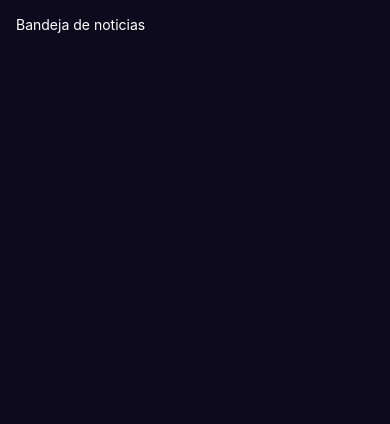
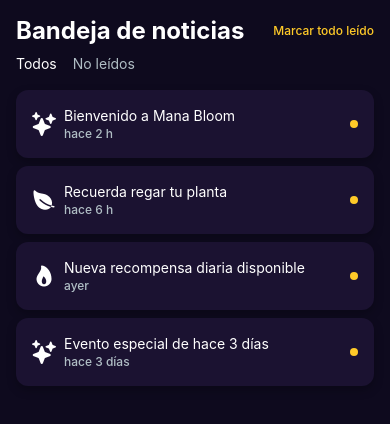
Before and after one commit to codesebastianvega/mana-bloom-app, a React Native app: screen /NewsInboxModal in a window 390 px wide. Shown: the top 424 px of the page. Built offline with nearby package versions, Linux system fonts and the light colour scheme.

Commit message:
feat(news/inbox): bandeja de noticias modal con detalle y marcado de lectura

```diff
--- a/App.js
+++ b/App.js
@@ -2,7 +2,7 @@
 // Afecta: navegación global
 // Propósito: Configurar navegación y proveer contexto global
 // Puntos de edición futura: agregar providers adicionales
-// Autor: Codex - Fecha: 2025-08-12
+// Autor: Codex - Fecha: 2025-08-13
 
 import React from "react";
 import { NavigationContainer } from "@react-navigation/native";
@@ -53,8 +53,7 @@
           <RootStack.Screen
             name="NewsInboxModal"
             component={NewsInboxScreen}
-            options={{ presentation: "modal" }}
-
+            options={{ presentation: "modal", headerShown: false }}
           />
         </RootStack.Navigator>
       </NavigationContainer>
--- a/src/components/home/NewsFeedSection.styles.js
+++ b/src/components/home/NewsFeedSection.styles.js
@@ -1,8 +1,8 @@
 // [MB] Módulo: Home / Estilos: NewsFeedSection
 // Afecta: HomeScreen
-// Propósito: Estilos para feed de noticias con marcas de leído
+// Propósito: Estilos para feed de noticias con acceso a la bandeja completa
 // Puntos de edición futura: ajustar layout y variantes de ítems
-// Autor: Codex - Fecha: 2025-08-12
+// Autor: Codex - Fecha: 2025-08-13
 
 import { StyleSheet } from "react-native";
 import { Colors, Spacing, Radii, Elevation, Typography } from "../../theme";
@@ -25,7 +25,7 @@
     ...Typography.h2,
     color: Colors.text,
   },
-  markAll: {
+  viewAll: {
     ...Typography.caption,
     color: Colors.accent,
   },
--- /dev/null
+++ b/src/components/news/NewsDetailModal.js
@@ -0,0 +1,92 @@
+// [MB] Módulo: Noticias / Componente: NewsDetailModal
+// Afecta: NewsInboxScreen
+// Propósito: Mostrar detalle de una noticia con acciones de lectura
+// Puntos de edición futura: conectar cuerpo real y animaciones
+// Autor: Codex - Fecha: 2025-08-13
+
+import React, { useEffect, useRef } from "react";
+import {
+  Modal,
+  View,
+  Text,
+  TouchableOpacity,
+  AccessibilityInfo,
+  findNodeHandle,
+} from "react-native";
+import { Ionicons } from "@expo/vector-icons";
+import { useAppDispatch } from "../../state/AppContext";
+import { Colors } from "../../theme";
+import styles from "./NewsDetailModal.styles";
+
+export default function NewsDetailModal({ news, onClose }) {
+  const dispatch = useAppDispatch();
+  const titleRef = useRef(null);
+
+  useEffect(() => {
+    if (!news.read) {
+      dispatch({ type: "MARK_NEWS_READ", payload: { id: news.id } });
+    }
+    const node = findNodeHandle(titleRef.current);
+    if (node) {
+      AccessibilityInfo.setAccessibilityFocus(node);
+    }
+  }, [news, dispatch]);
+
+  const handleMark = () => {
+    dispatch({ type: "MARK_NEWS_READ", payload: { id: news.id } });
+    onClose();
+  };
+
+  const formattedDate = new Date(news.timestamp).toLocaleDateString("es-ES");
+
+  return (
+    <Modal
+      visible
+      transparent
+      animationType="fade"
+      onRequestClose={onClose}
+    >
+      <View style={styles.overlay}>
+        <View style={styles.content} accessibilityRole="dialog">
+          <Ionicons
+            name={news.iconName}
+            size={48}
+            color={Colors.text}
+            style={styles.icon}
+          />
+          <Text ref={titleRef} style={styles.title} accessibilityRole="header">
+            {news.title}
+          </Text>
+          <Text style={styles.date}>{formattedDate}</Text>
+          <Text style={styles.body} accessibilityRole="text">
+            Lorem ipsum dolor sit amet, consectetur adipiscing elit.
+            Vestibulum id ligula porta felis euismod semper.
+            Donec id elit non mi porta gravida at eget metus.
+
+            Sed posuere consectetur est at lobortis. Maecenas faucibus
+            mollis interdum. Integer posuere erat a ante venenatis dapibus.
+
+            Cras mattis consectetur purus sit amet fermentum. Praesent
+            commodo cursus magna, vel scelerisque nisl consectetur et.
+          </Text>
+          <View style={styles.actions}>
+            <TouchableOpacity
+              onPress={onClose}
+              accessibilityRole="button"
+              accessibilityLabel="Cerrar detalle de noticia"
+            >
+              <Text style={styles.actionText}>Cerrar</Text>
+            </TouchableOpacity>
+            <TouchableOpacity
+              onPress={handleMark}
+              accessibilityRole="button"
+              accessibilityLabel="Marcar noticia como leída"
+            >
+              <Text style={styles.actionText}>Marcar leído</Text>
+            </TouchableOpacity>
+          </View>
+        </View>
+      </View>
+    </Modal>
+  );
+}
--- /dev/null
+++ b/src/components/news/NewsDetailModal.styles.js
@@ -0,0 +1,54 @@
+// [MB] Módulo: Noticias / Estilos: NewsDetailModal
+// Afecta: NewsDetailModal
+// Propósito: Estilos para overlay de detalle de noticia
+// Puntos de edición futura: animaciones y tamaños responsivos
+// Autor: Codex - Fecha: 2025-08-13
+
+import { StyleSheet } from "react-native";
+import { Colors, Spacing, Radii, Typography, Elevation } from "../../theme";
+
+export default StyleSheet.create({
+  overlay: {
+    flex: 1,
+    backgroundColor: Colors.overlay,
+    justifyContent: "center",
+    alignItems: "center",
+    padding: Spacing.base,
+  },
+  content: {
+    width: "100%",
+    backgroundColor: Colors.surface,
+    borderRadius: Radii.lg,
+    padding: Spacing.large,
+    gap: Spacing.small,
+    ...Elevation.card,
+  },
+  icon: {
+    alignSelf: "center",
+  },
+  title: {
+    ...Typography.h2,
+    color: Colors.text,
+    textAlign: "center",
+  },
+  date: {
+    ...Typography.caption,
+    color: Colors.textMuted,
+    textAlign: "center",
+  },
+  body: {
+    ...Typography.body,
+    color: Colors.text,
+    marginTop: Spacing.small,
+  },
+  actions: {
+    flexDirection: "row",
+    justifyContent: "space-between",
+    marginTop: Spacing.large,
+    gap: Spacing.base,
+  },
+  actionText: {
+    ...Typography.body,
+    color: Colors.accent,
+  },
+});
--- a/src/screens/NewsInboxScreen.js
+++ b/src/screens/NewsInboxScreen.js
@@ -1,19 +1,120 @@
 // [MB] Módulo: Noticias / Pantalla: NewsInboxScreen
-// Afecta: HomeScreen (modal de noticias)
-// Propósito: mostrar bandeja de noticias
-// Puntos de edición futura: estilos dedicados y conexión real
-// Autor: Codex - Fecha: 2025-08-19
+// Afecta: NewsInboxModal
+// Propósito: Bandeja de noticias con filtros y detalle
+// Puntos de edición futura: conectar con feed real y paginación
+// Autor: Codex - Fecha: 2025-08-13
 
-import React from "react";
-import { SafeAreaView, Text } from "react-native";
+import React, { useState, useEffect } from "react";
+import {
+  SafeAreaView,
+  View,
+  Text,
+  TouchableOpacity,
+  FlatList,
+} from "react-native";
+import { Ionicons } from "@expo/vector-icons";
+import { useRoute } from "@react-navigation/native";
+import { useNewsFeed, useAppDispatch } from "../state/AppContext";
 import { Colors, Spacing } from "../theme";
+import { timeAgo } from "../utils/time";
+import styles from "./NewsInboxScreen.styles";
+import NewsDetailModal from "../components/news/NewsDetailModal";
 
 export default function NewsInboxScreen() {
+  const { items } = useNewsFeed();
+  const dispatch = useAppDispatch();
+  const route = useRoute();
+  const [filter, setFilter] = useState("all");
+  const [selected, setSelected] = useState(null);
+
+  const filteredItems =
+    filter === "unread" ? items.filter((it) => !it.read) : items;
+
+  const markAll = () => dispatch({ type: "MARK_ALL_NEWS_READ" });
+
+  useEffect(() => {
+    const initialId = route.params?.initialId;
+    if (initialId) {
+      const found = items.find((it) => it.id === initialId);
+      if (found) setSelected(found);
+    }
+  }, [route.params, items]);
+
+  const renderItem = ({ item }) => (
+    <TouchableOpacity
+      style={styles.row}
+      onPress={() => setSelected(item)}
+      accessibilityRole="button"
+      accessibilityLabel={`Abrir noticia: ${item.title}`}
+    >
+      <Ionicons name={item.iconName} size={24} color={Colors.text} />
+      <View style={styles.rowText}>
+        <Text style={styles.rowTitle}>{item.title}</Text>
+        <Text style={styles.time}>{timeAgo(item.timestamp)}</Text>
+      </View>
+      {!item.read && <View style={styles.unreadDot} />}
+    </TouchableOpacity>
+  );
+
   return (
-    <SafeAreaView
-      style={{ flex: 1, backgroundColor: Colors.background, padding: Spacing.base }}
-    >
-      <Text style={{ color: Colors.text }}>Bandeja de noticias</Text>
+    <SafeAreaView style={styles.container}>
+      <FlatList
+        data={filteredItems}
+        keyExtractor={(it) => it.id}
+        renderItem={renderItem}
+        contentContainerStyle={{
+          padding: Spacing.base,
+          paddingBottom: 96,
+          gap: Spacing.small,
+        }}
+        ListHeaderComponent={
+          <View style={styles.headerWrapper}>
+            <View style={styles.headerRow}>
+              <Text style={styles.title} accessibilityRole="header">
+                Bandeja de noticias
+              </Text>
+              <TouchableOpacity
+                onPress={markAll}
+                accessibilityRole="button"
+                accessibilityLabel="Marcar todas las noticias como leídas"
+              >
+                <Text style={styles.markAll}>Marcar todo leído</Text>
+              </TouchableOpacity>
+            </View>
+            <View style={styles.filterRow}>
+              <TouchableOpacity
+                onPress={() => setFilter("all")}
+                accessibilityRole="button"
+                accessibilityLabel="Mostrar todas las noticias"
+              >
+                <Text
+                  style={filter === "all" ? styles.filterActive : styles.filter}
+                >
+                  Todos
+                </Text>
+              </TouchableOpacity>
+              <TouchableOpacity
+                onPress={() => setFilter("unread")}
+                accessibilityRole="button"
+                accessibilityLabel="Mostrar noticias no leídas"
+              >
+                <Text
+                  style={filter === "unread" ? styles.filterActive : styles.filter}
+                >
+                  No leídos
+                </Text>
+              </TouchableOpacity>
+            </View>
+          </View>
+        }
+        accessibilityRole="list"
+      />
+      {selected && (
+        <NewsDetailModal
+          news={selected}
+          onClose={() => setSelected(null)}
+        />
+      )}
     </SafeAreaView>
   );
 }
--- /dev/null
+++ b/src/screens/NewsInboxScreen.styles.js
@@ -0,0 +1,68 @@
+// [MB] Módulo: Noticias / Estilos: NewsInboxScreen
+// Afecta: NewsInboxModal
+// Propósito: Estilos para bandeja de noticias con filtros y detalle
+// Puntos de edición futura: variaciones de layout y colores
+// Autor: Codex - Fecha: 2025-08-13
+
+import { StyleSheet } from "react-native";
+import { Colors, Spacing, Radii, Typography, Elevation } from "../theme";
+
+export default StyleSheet.create({
+  container: {
+    flex: 1,
+    backgroundColor: Colors.background,
+  },
+  headerWrapper: {
+    marginBottom: Spacing.small,
+    gap: Spacing.small,
+  },
+  headerRow: {
+    flexDirection: "row",
+    alignItems: "center",
+    justifyContent: "space-between",
+  },
+  title: {
+    ...Typography.h1,
+    color: Colors.text,
+  },
+  markAll: {
+    ...Typography.caption,
+    color: Colors.accent,
+  },
+  filterRow: {
+    flexDirection: "row",
+    gap: Spacing.base,
+  },
+  filter: {
+    ...Typography.body,
+    color: Colors.textMuted,
+  },
+  filterActive: {
+    ...Typography.body,
+    color: Colors.text,
+  },
+  row: {
+    flexDirection: "row",
+    alignItems: "center",
+    gap: Spacing.small,
+    backgroundColor: Colors.surface,
+    padding: Spacing.base,
+    borderRadius: Radii.md,
+    ...Elevation.card,
+  },
+  rowText: { flex: 1 },
+  rowTitle: {
+    ...Typography.body,
+    color: Colors.text,
+  },
+  time: {
+    ...Typography.caption,
+    color: Colors.textMuted,
+  },
+  unreadDot: {
+    width: 8,
+    height: 8,
+    borderRadius: Radii.pill,
+    backgroundColor: Colors.accent,
+  },
+});
--- /dev/null
+++ b/src/utils/time.js
@@ -0,0 +1,16 @@
+// [MB] Módulo: Utils / Archivo: time
+// Afecta: NewsFeedSection, NewsInboxScreen
+// Propósito: Utilidad para mostrar tiempo relativo en noticias
+// Puntos de edición futura: internacionalización y traducciones
+// Autor: Codex - Fecha: 2025-08-13
+
+export function timeAgo(iso) {
+  const ms = Date.now() - new Date(iso).getTime();
+  const m = Math.floor(ms / 60000);
+  const h = Math.floor(m / 60);
+  const d = Math.floor(h / 24);
+  if (m < 60) return `hace ${m} min`;
+  if (h < 24) return `hace ${h} h`;
+  if (d === 1) return "ayer";
+  return `hace ${d} días`;
+}
```
Also changed, not shown: src/components/home/NewsFeedSection.js (+11 -27 lines).
